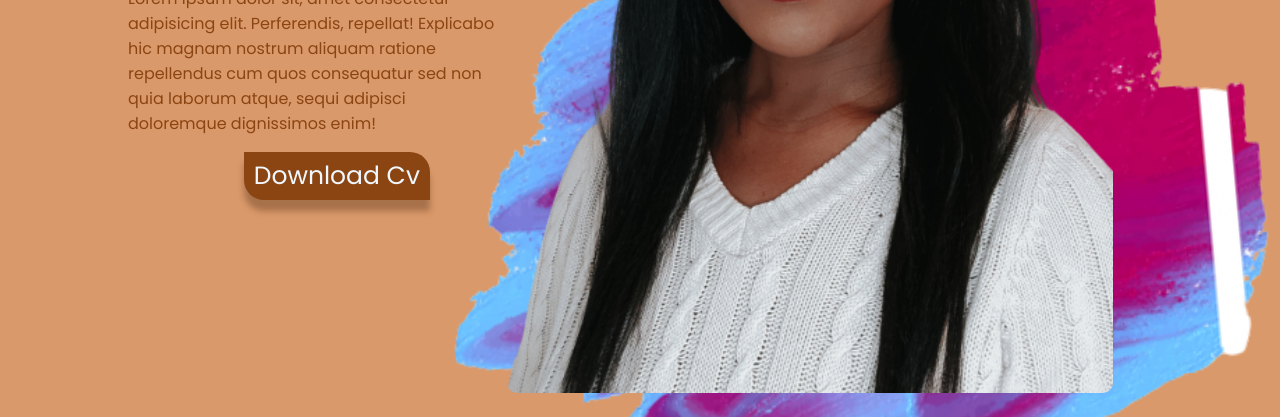
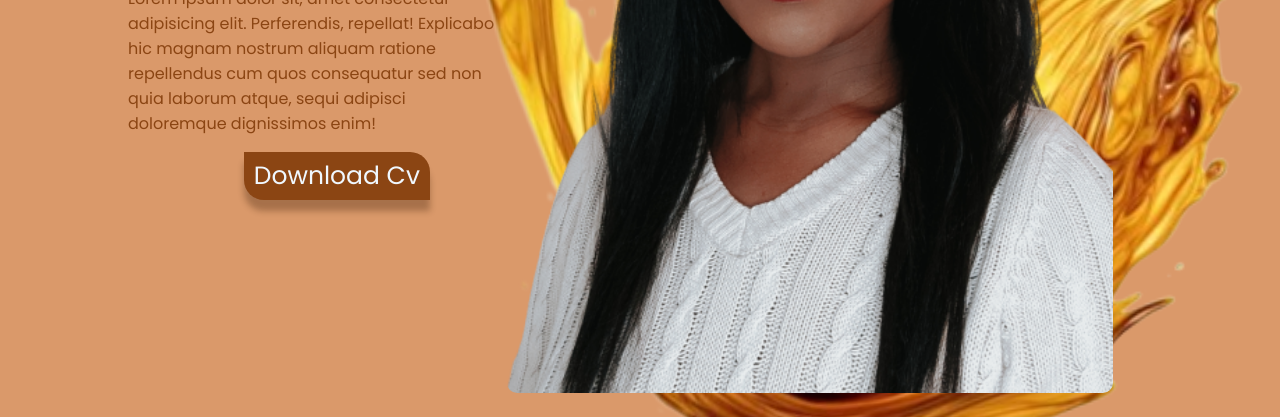
Before and after one commit to Sonycodes/Portfolio, a plain HTML site: page index.html in a window 1280 px wide. Shown: the part 463-880 px from the top of the page. Drawn offline with Linux system fonts and the light colour scheme.

Commit message:
changement splash

```diff
--- a/index.html
+++ b/index.html
@@ -38,7 +38,7 @@
     <div class="cosl cols1">
         <div class="imgbox">
             <img src="assets/photo.png" alt="" id="user">
-            <img src="assets/splash2-removebg-preview.png" alt="" id="splash">
+            <img src="assets/splash3.png" alt="" id="splash">
 
         </div>
     </div>
```
